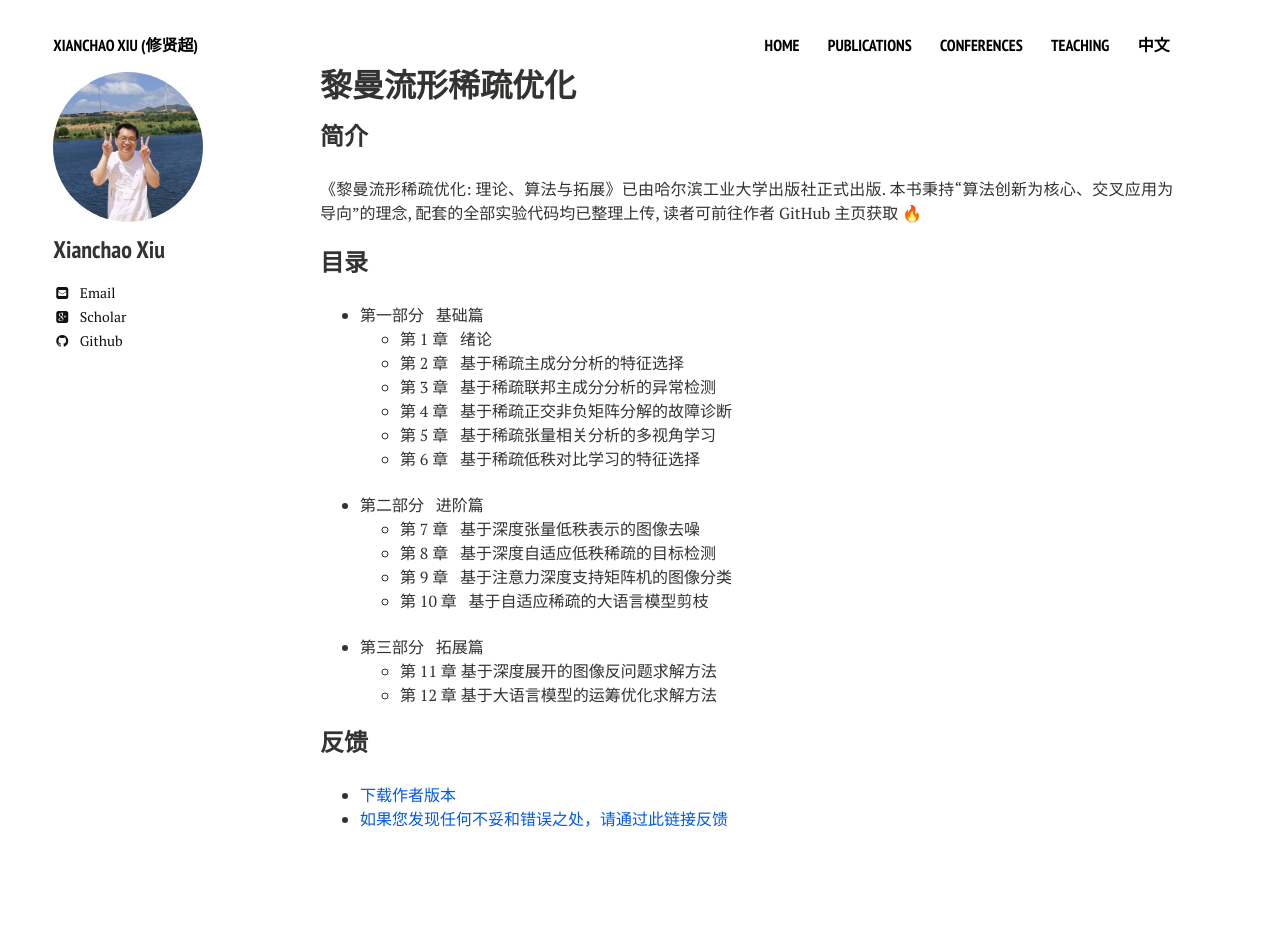
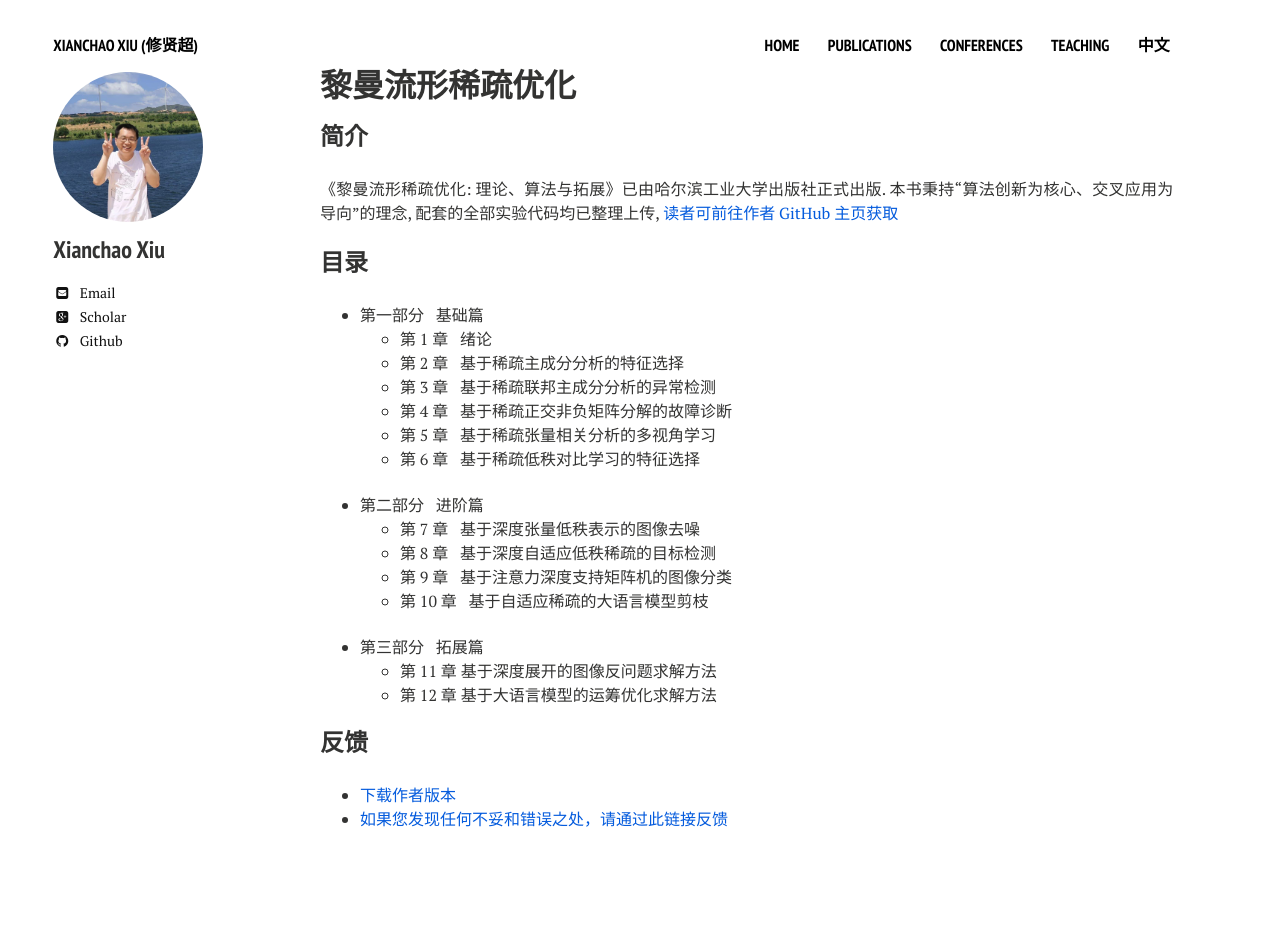
Before and after one commit to xianchaoxiu/xianchaoxiu.github.io, a Jekyll site: the page built from chinese/book/OPT/index.md, in a window 1280 px wide. Built offline with Jekyll 4.4.1, drawn with Linux system fonts in a browser that asks for light colours; nearby versions of some CDN libraries.

Commit message:
Update index.md

```diff
--- a/chinese/book/OPT/index.md
+++ b/chinese/book/OPT/index.md
@@ -7,7 +7,7 @@ share: false
 
 ### 简介
 
-《黎曼流形稀疏优化: 理论、算法与拓展》已由哈尔滨工业大学出版社正式出版. 本书秉持“算法创新为核心、交叉应用为导向”的理念, 配套的全部实验代码均已整理上传, 读者可前往作者 GitHub 主页获取 🔥
+《黎曼流形稀疏优化: 理论、算法与拓展》已由哈尔滨工业大学出版社正式出版. 本书秉持“算法创新为核心、交叉应用为导向”的理念, 配套的全部实验代码均已整理上传,  <a href="https://github.com/xianchaoxiu" class="textlink" target="_blank"> 读者可前往作者 GitHub 主页获取 </a>
 
 
 ### 目录
```
